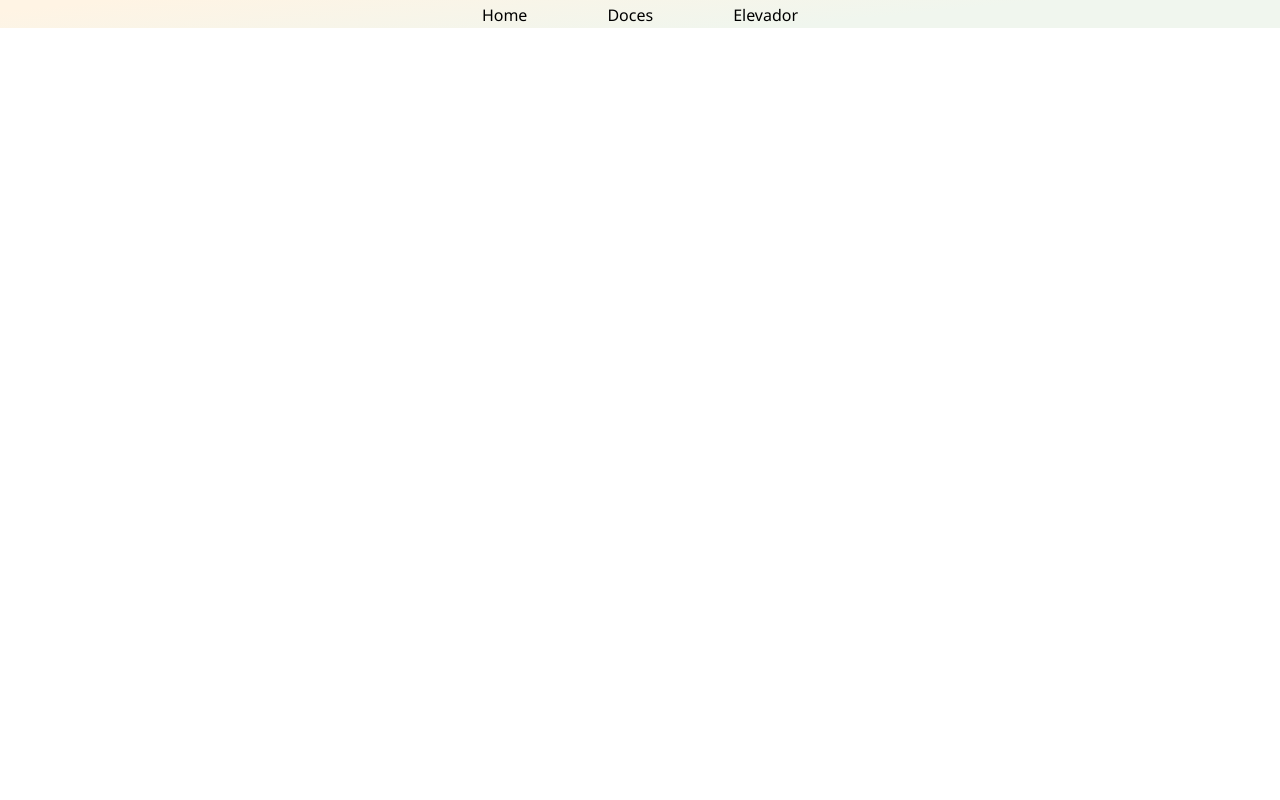
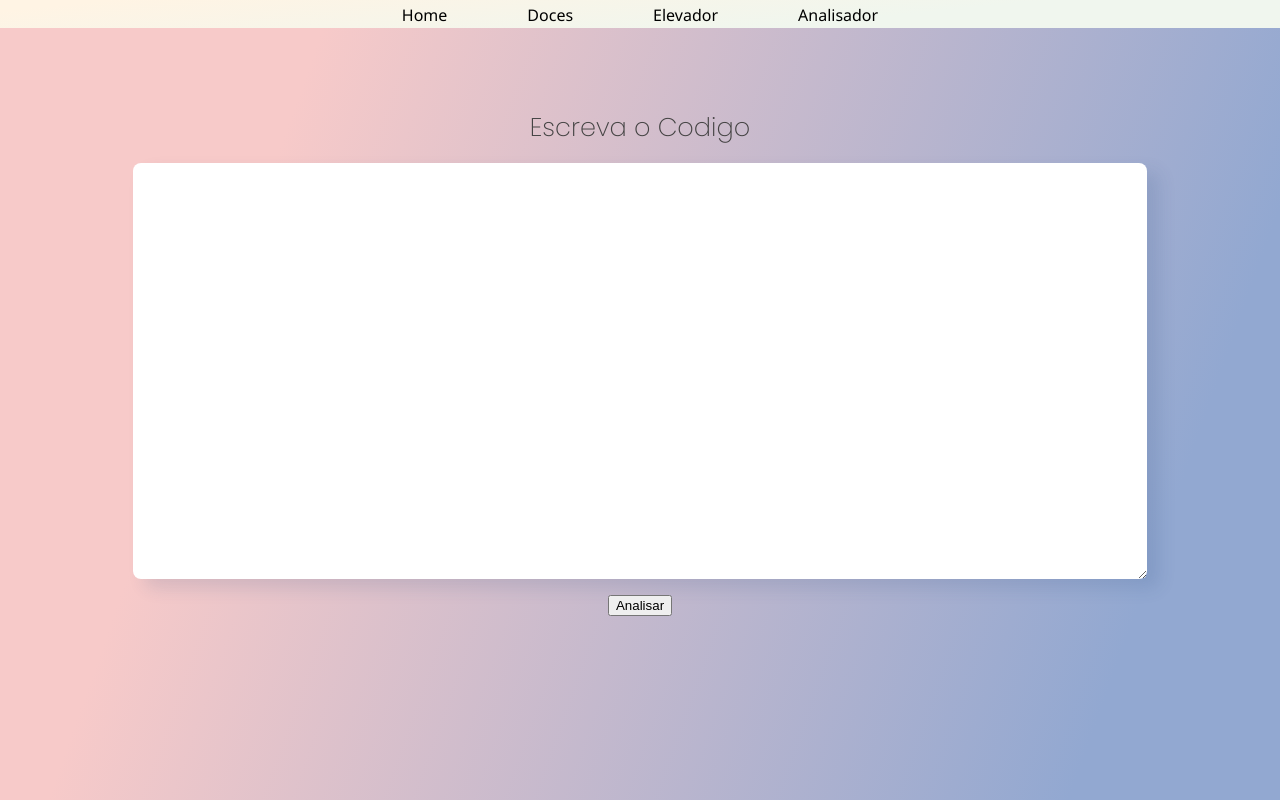
Before and after one commit to 1ZOD/Maquina-de-Doces, a Vue app: page /analisador in a window 1280 px wide. Before the commit this address had no page. Shown: the top 800 px of the page. Built offline with nearby package versions, Linux system fonts and the light colour scheme.

Commit message:
Add analisador

```diff
--- a/src/App.vue
+++ b/src/App.vue
@@ -6,6 +6,7 @@
           <router-link to="/" class="btn">Home</router-link>
           <router-link to="/Doces" class="btn">Doces</router-link>
           <router-link to="/Elevador" class="btn">Elevador</router-link>
+          <router-link to="/analisador" class="btn">Analisador</router-link>
         </section>
       </header>
       <router-view/>
--- a/src/router/index.js
+++ b/src/router/index.js
@@ -2,23 +2,29 @@ import { createWebHistory, createRouter } from "vue-router";
 import Home from '@/views/Home.vue'
 import Doces from '@/views/MyDoces.vue'
 import Elevador from '@/views/MyElevador.vue'
+import AnalisadorLexo from '@/views/AnalisadorLexo.vue'
 
 
 const routes = [
     {
+        path: '/',
         name: 'home',
-        path: '/',
         component: Home,
     },
     {
+        path: '/doces',
         name: 'doces',
-        path: '/doces',
         component: Doces,
     },
     {
+        path: '/elevador',
         name: 'elevador',
-        path: '/elevador',
         component: Elevador,
+    },
+    {
+        path: '/analisador',
+        name: 'AnalisadorLexo',
+        component: AnalisadorLexo,
     }
 ]
 
--- /dev/null
+++ b/src/views/AnalisadorLexo.vue
@@ -0,0 +1,67 @@
+<template>
+    <div class="bg">
+        <div id="Analisador">
+            <span class="titulo">Escreva o Codigo</span>
+            <textarea class="campo-codigo" name="codigo"></textarea>
+            <button class="btn-gerar" type="button" @click="primeiro_andar"> Analisar </button>
+        </div>
+    </div>
+</template>
+<script>
+
+
+</script>
+<style scoped>
+
+*{
+    margin: 0px;
+}
+
+html, body {
+    overflow: visible;
+}
+
+.bg{
+    background-image: linear-gradient( 109.6deg,  rgba(247,202,201,1) 20.6%, rgba(146,168,209,1) 85.9% );
+    background-image: repeat;
+    background-size: cover;
+    background-position: center;
+    background-attachment: fixed;
+    height: 1000vh;
+}
+
+#Analisador{
+    display: flex;
+    flex-direction: column;
+    row-gap: 1rem;
+    align-items: center;
+    justify-content: center;
+    padding-top: 10vh;
+}
+
+.titulo{
+    font-family: 'Poppins', sans-serif;
+    font-size: 2vw;
+    color: rgb(68, 67, 67);
+}
+.campo-codigo{
+    font-size: 2vh;
+    padding: 1vh;
+    width: 78vw;
+    height: 50vh;
+    border: none;
+    border-radius: 8px;
+    text-decoration: none;
+    box-shadow: 12px 9px 17px 0px rgba(39, 74, 126, 0.137);
+}
+
+.campo-codigo:focus{
+    /* box-shadow: 0 0 0 0; */
+    outline: 0;
+    box-shadow: 12px 9px 17px 0px rgba(39, 74, 126, 0.137);
+}
+.btn-gerar{
+
+}
+
+</style>
```
